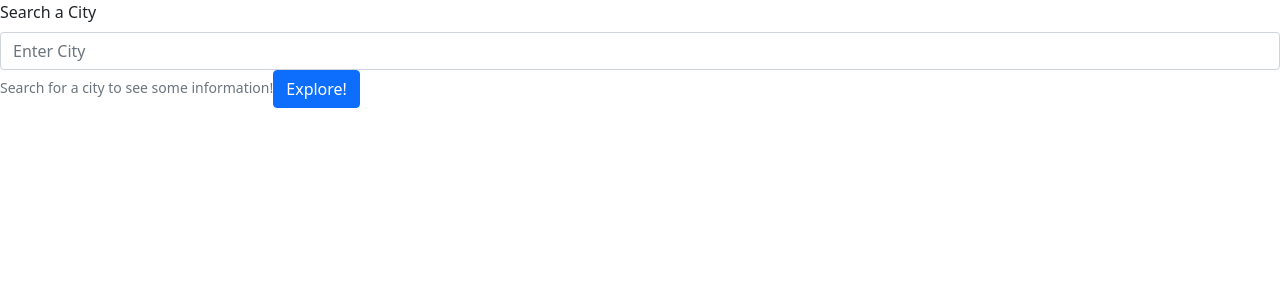
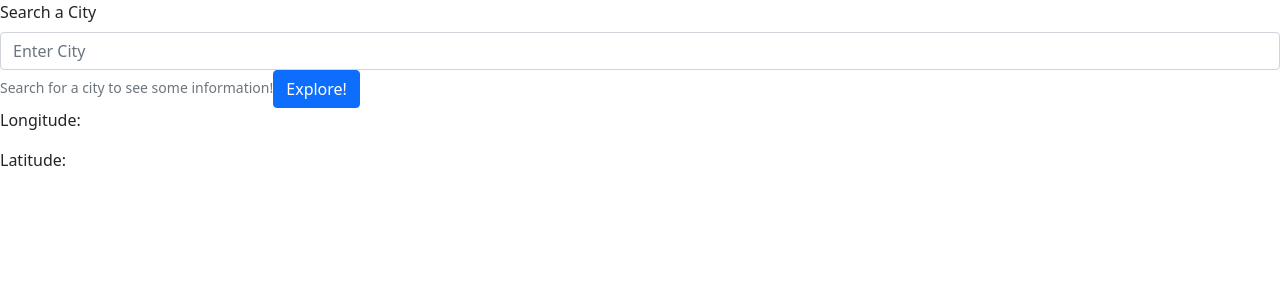
Before and after one commit to joshhaddock88/cityExplorer, a React (Create React App) app: page / in a window 1280 px wide. Shown: the top 300 px of the page. Built offline with nearby package versions, Linux system fonts and the light colour scheme.

Commit message:
Lon and Lat are appearing

```diff
--- a/src/components/DisplayInfo.js
+++ b/src/components/DisplayInfo.js
@@ -2,7 +2,10 @@ import React, { Component } from 'react';
 
 const DisplayInfo = ({locationObject}) => {
     return(
-        <p>{locationObject.name}</p>
+        <div>
+            <p>Longitude: {locationObject.lon}</p>
+            <p>Latitude: {locationObject.lat}</p>
+        </div>
     );
 }
 
```
